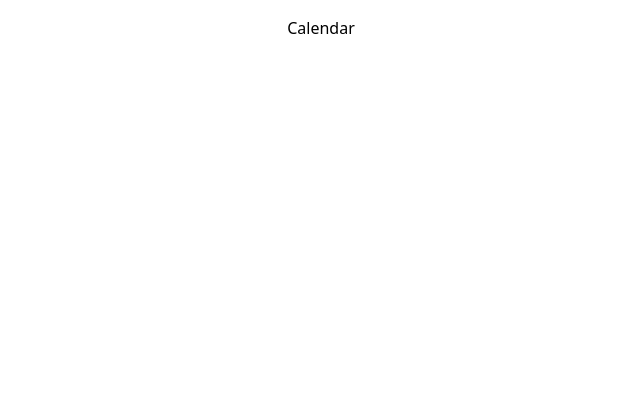
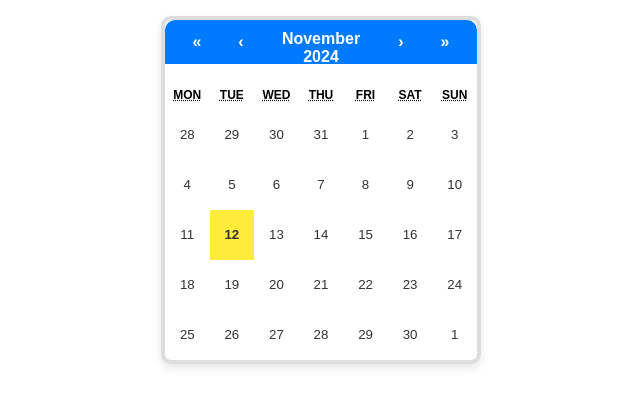
Before and after one commit to ChooseTale/Next-practice, a Next.js app: page /main in a window 1280 px wide. Shown: the top 406 px of the page, without its empty margins (319-959 px from the left). Built offline with nearby package versions, Linux system fonts and the light colour scheme.

Commit message:
feat: react-calendar 적용

```diff
--- a/src/app/(main)/main/_component/Calendar.tsx
+++ b/src/app/(main)/main/_component/Calendar.tsx
@@ -1,5 +1,12 @@
 import React from "react";
+import Calendar from "react-calendar";
+import "react-calendar/dist/Calendar.css";
+import "./calendar.css";
 
-export default function Calendar() {
-  return <div>Calendar</div>;
+export default function CalendarSheet() {
+  return (
+    <>
+      <Calendar />
+    </>
+  );
 }
--- /dev/null
+++ b/src/app/(main)/main/_component/calendar.css
@@ -0,0 +1,45 @@
+/* 캘린더 전체 스타일 */
+.react-calendar {
+  border: 4px solid #ddd;
+  border-radius: 10px;
+  box-shadow: 0 4px 8px rgba(0, 0, 0, 0.1);
+  font-family: "Arial", sans-serif;
+}
+
+/* 네비게이션 바 스타일 */
+.react-calendar__navigation {
+  background-color: #007bff;
+  color: white;
+  padding: 10px;
+  border-radius: 10px 10px 0 0;
+}
+
+.react-calendar__navigation button {
+  font-weight: bold;
+  color: white;
+}
+
+/* 날짜 타일 스타일 */
+.react-calendar__tile {
+  height: 50px;
+  color: #333;
+  transition: 0.3s;
+}
+
+.react-calendar__tile:hover {
+  background-color: #f0f8ff;
+  color: #007bff;
+}
+
+.react-calendar__tile--active {
+  background-color: #007bff;
+  color: white;
+  border-radius: 5px;
+}
+
+/* 오늘 날짜 */
+.react-calendar__tile--now {
+  background-color: #ffeb3b;
+  color: #333;
+  font-weight: bold;
+}
```
